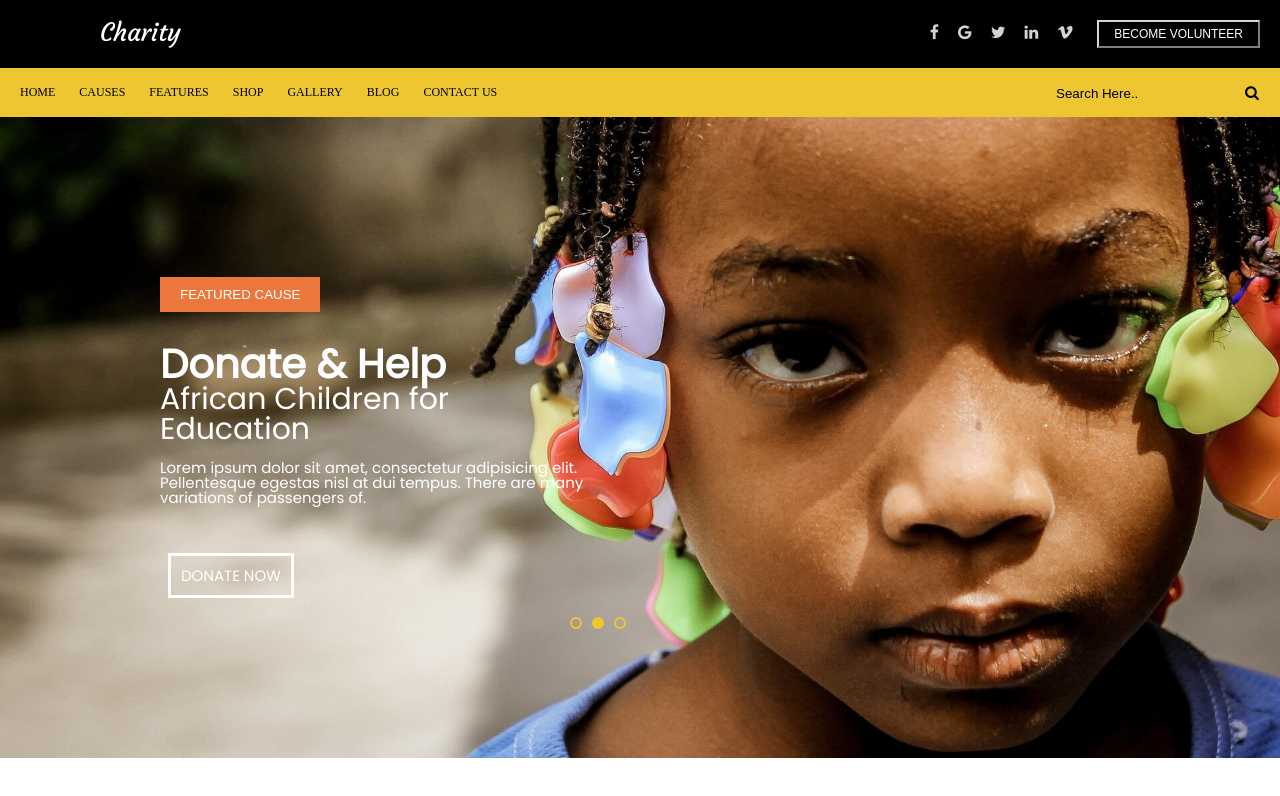
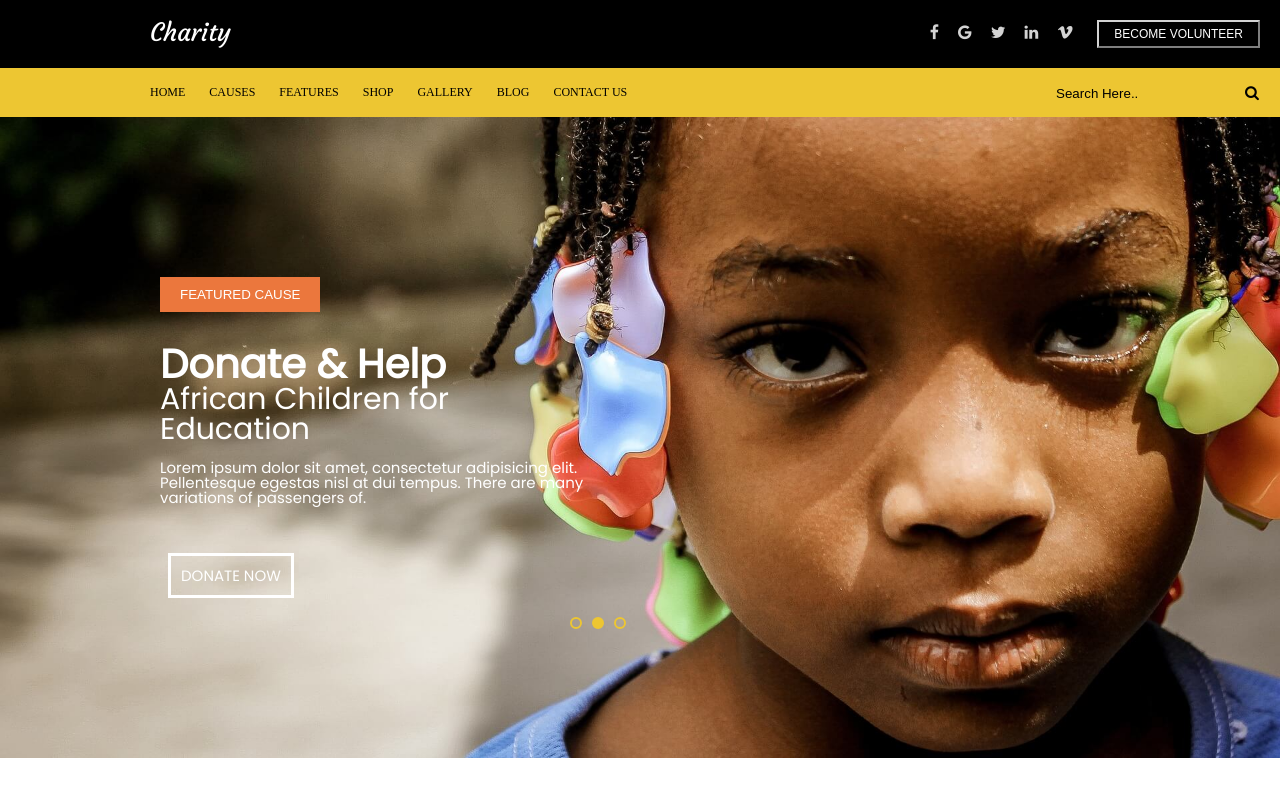
Before and after one commit to noxoloshaz/sereowork, a plain HTML site: page index.html in a window 1280 px wide. Shown: the top 796 px of the page. Drawn offline with Linux system fonts and the light colour scheme.

Commit message:
Update index.css

```diff
--- a/index.css
+++ b/index.css
@@ -28,6 +28,7 @@ line-height: 1;
 }
 ol, ul {
 list-style: none;
+  margin-left: 130px;
 }
 blockquote, q {
 quotes: none;
@@ -52,7 +53,7 @@ border-spacing: 0;
   color: white;
   font-size: 25px;
   font-family: 'Courgette', cursive;
-  margin-left: 80px;
+  margin-left: 130px;
 }
 .icon a{
   margin-left: 15px;
```
